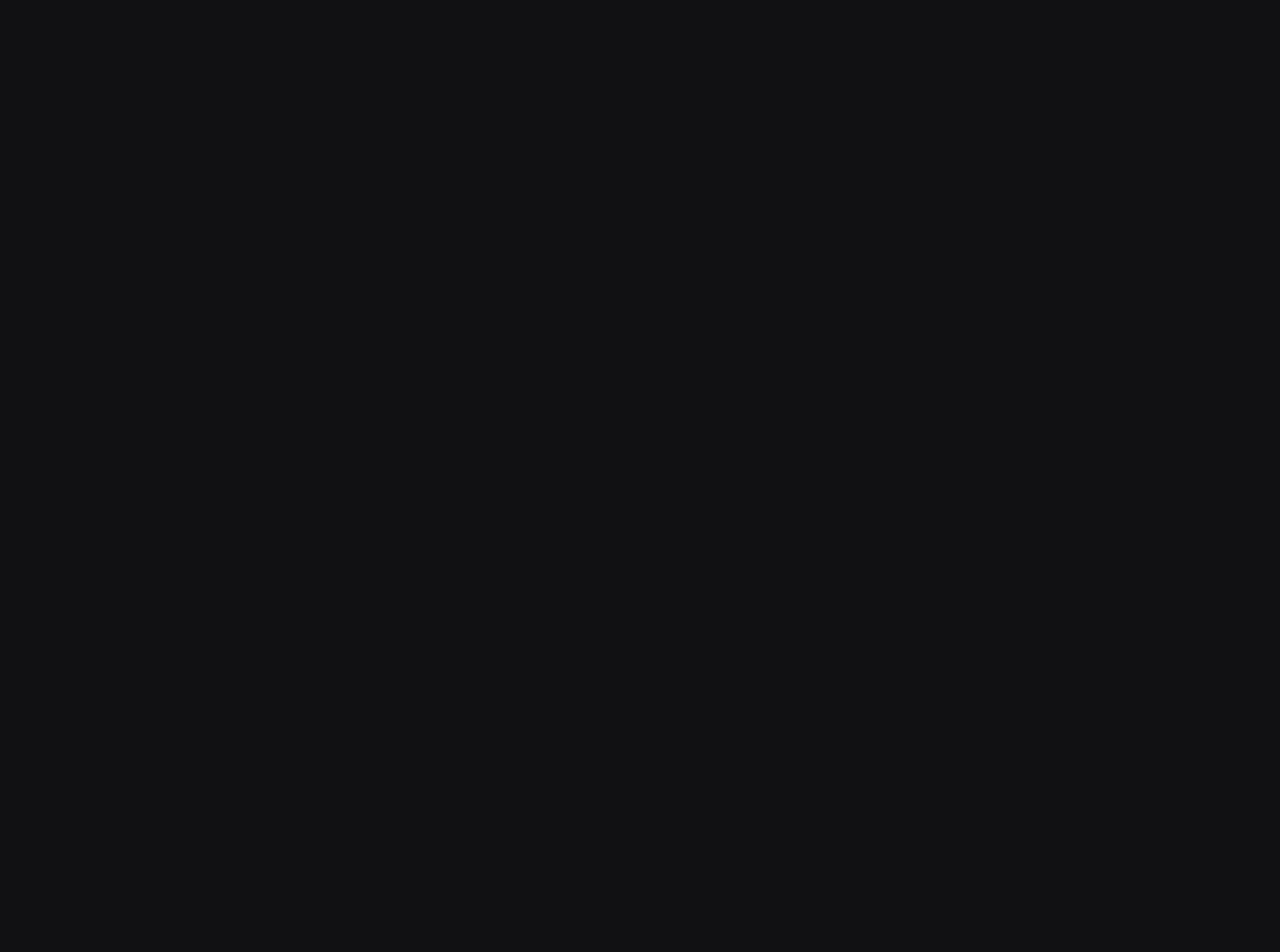
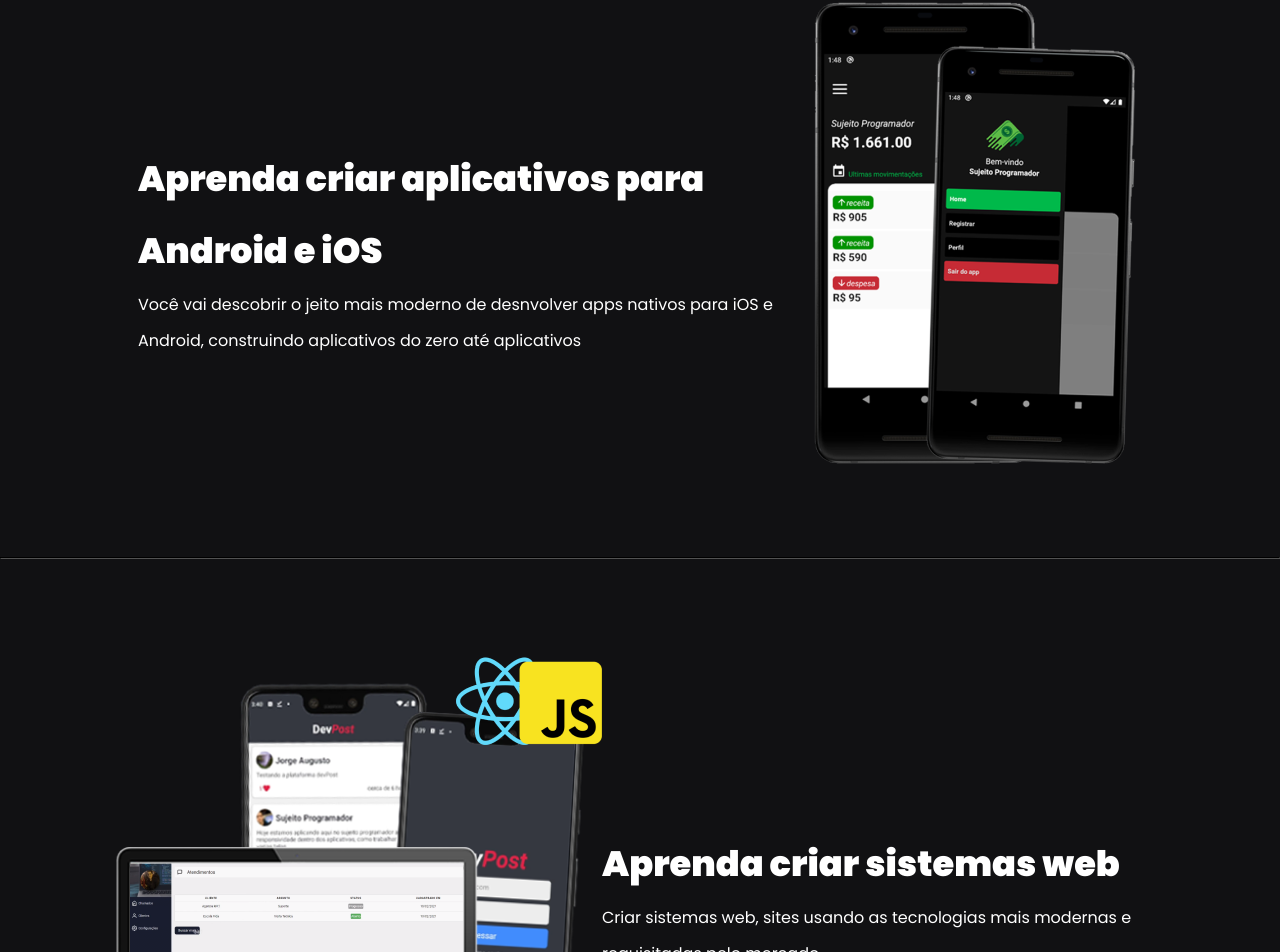
Before and after one commit to rafalmeidas/blog-sujeito, a Next.js app: page / in a window 1280 px wide. Shown: the part 909-1861 px from the top of the page. Before the commit the page ends 816 px from the top, so only its background shows below. Built offline with nearby package versions, Linux system fonts and the light colour scheme.

Commit message:
ADD mais partes da tela de home

```diff
--- a/src/pages/index.tsx
+++ b/src/pages/index.tsx
@@ -18,7 +18,7 @@ export default function Home() {
             <span>
               Uma plataforma com cursos que vão do zero até o profissional na
               pratica, direto ao ponto aplicando o que usamos no mercado de
-              trabalho.
+              trabalho 👊.
             </span>
             <a>
               <button>COMEÇAR AGORA!</button>
@@ -30,6 +30,34 @@ export default function Home() {
             alt="Conteúdos Sujeito Programador"
           />
         </div>
+
+        <hr className={styles.divisor} />
+
+        <div className={styles.sectionContent}>
+          <section>
+            <h2>Aprenda criar aplicativos para Android e iOS</h2>
+            <span>
+              Você vai descobrir o jeito mais moderno de desnvolver apps nativos
+              para iOS e Android, construindo aplicativos do zero até
+              aplicativos
+            </span>
+          </section>
+
+          <img src="/images/financasApp.png" alt="Conteudos mobile" />
+        </div>
+
+        <hr className={styles.divisor} />
+
+        <div className={styles.sectionContent}>
+          <img src="/images/webDev.png" alt="Conteudos web" />
+          <section>
+            <h2>Aprenda criar sistemas web</h2>
+            <span>
+              Criar sistemas web, sites usando as tecnologias mais modernas e
+              requisitadas pelo mercado
+            </span>
+          </section>
+        </div>
       </main>
     </>
   );
--- a/src/styles/home.module.scss
+++ b/src/styles/home.module.scss
@@ -40,5 +40,43 @@
     margin-top: 2.5rem;
     border-radius: 7px;
     color: var(--white);
+    font-weight: bold;
   }
 }
+
+.divisor {
+  width: 100%;
+  bottom: 0;
+  height: 1px;
+  border-color: var(--gray-200);
+}
+
+.sectionContent {
+  margin: 5.5rem auto;
+  max-width: 1120px;
+  display: flex;
+  align-items: center;
+  justify-content: center;
+
+  section {
+    max-width: 670px;
+  }
+
+  img {
+    max-width: 550px;
+  }
+
+  h2 {
+    font-size: 2.2rem;
+    line-height: 4.5rem;
+    font-weight: 900;
+    margin-top: 2.2rem;
+    color: var(--white);
+  }
+
+  span {
+    font-size: 1rem;
+    line-height: 2.25rem;
+    color: var(--white);
+  }
+}
```
